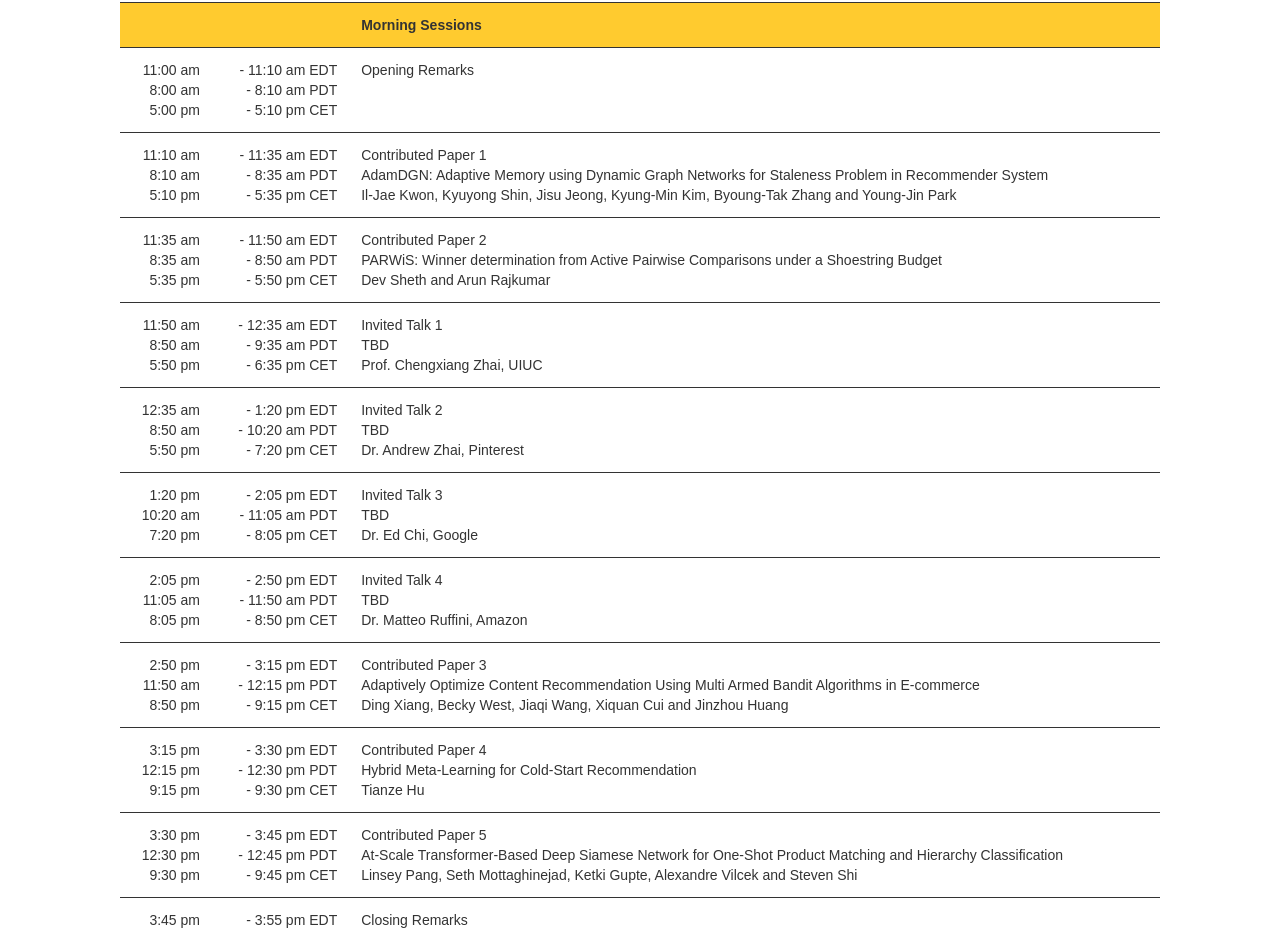
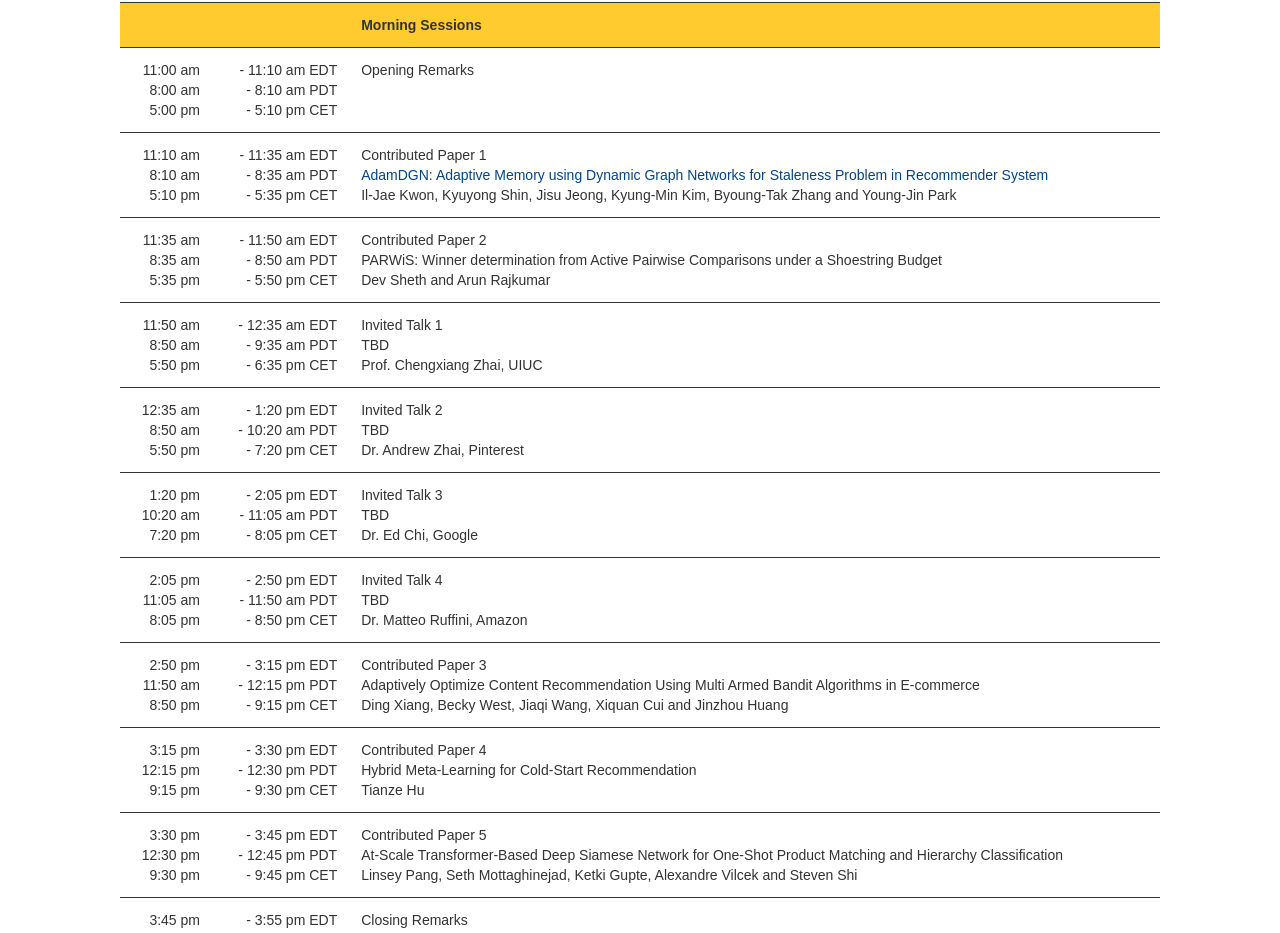
Before and after one commit to oars-workshop/oars-workshop.github.io, a plain HTML site: page index.html in a window 1280 px wide. Shown: the part 2696-3629 px from the top of the page. Drawn offline with Linux system fonts and the light colour scheme; a web font is replaced by a local one.

Commit message:
Update index.html
link Kwon paper

```diff
--- a/index.html
+++ b/index.html
@@ -246,7 +246,7 @@
                 </tr>
                 <tr>
                   <td class="tg-lqy6">11:10 am <br> 8:10 am <br> 5:10 pm<td class="tg-lqy6">- 11:35 am EDT <br>- 8:35 am PDT <br>- 5:35 pm CET</th>
-                  </td><td class="tg-yw4l">Contributed Paper 1<br> AdamDGN: Adaptive Memory using Dynamic Graph Networks for Staleness Problem in Recommender System <br> Il-Jae Kwon, Kyuyong Shin, Jisu Jeong, Kyung-Min Kim, Byoung-Tak Zhang and Young-Jin Park</td>
+                  </td><td class="tg-yw4l">Contributed Paper 1<br> <a href="Kwon.pdf">AdamDGN: Adaptive Memory using Dynamic Graph Networks for Staleness Problem in Recommender System</a> <br> Il-Jae Kwon, Kyuyong Shin, Jisu Jeong, Kyung-Min Kim, Byoung-Tak Zhang and Young-Jin Park</td>
                 </tr>
                 <tr>
                   <td class="tg-lqy6">11:35 am <br> 8:35 am <br> 5:35 pm<td class="tg-lqy6">- 11:50 am EDT <br>- 8:50 am PDT <br>- 5:50 pm CET</th>
```
